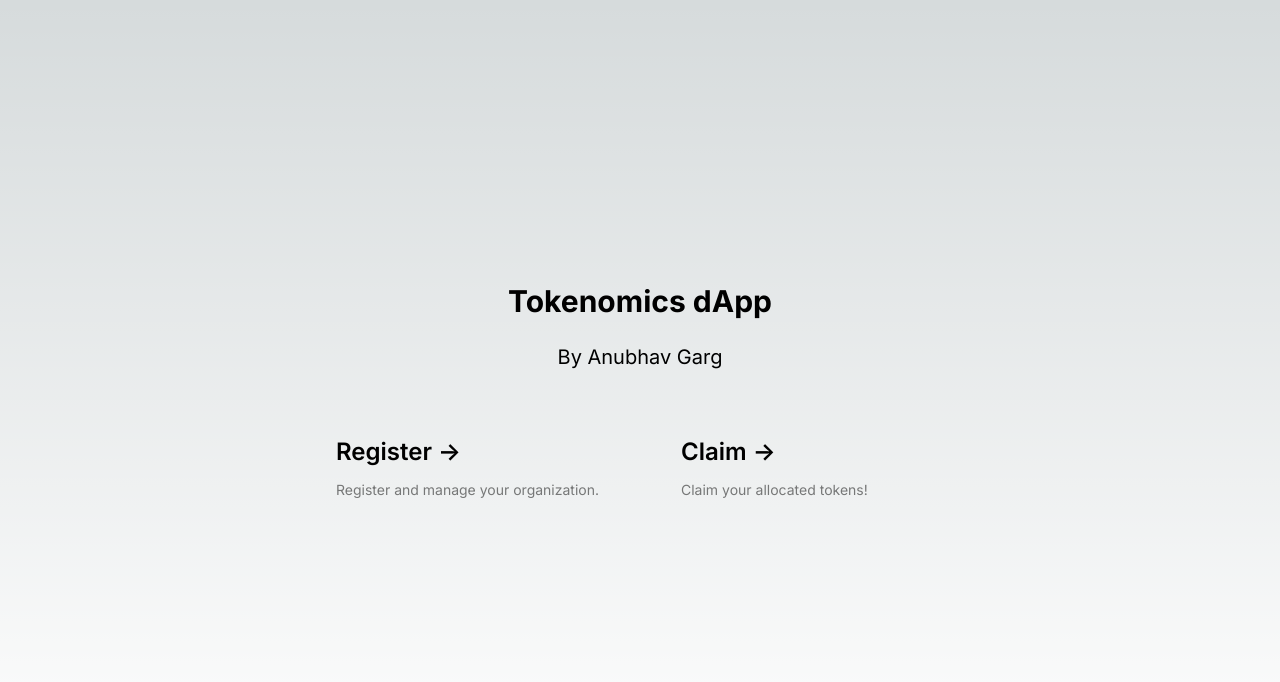
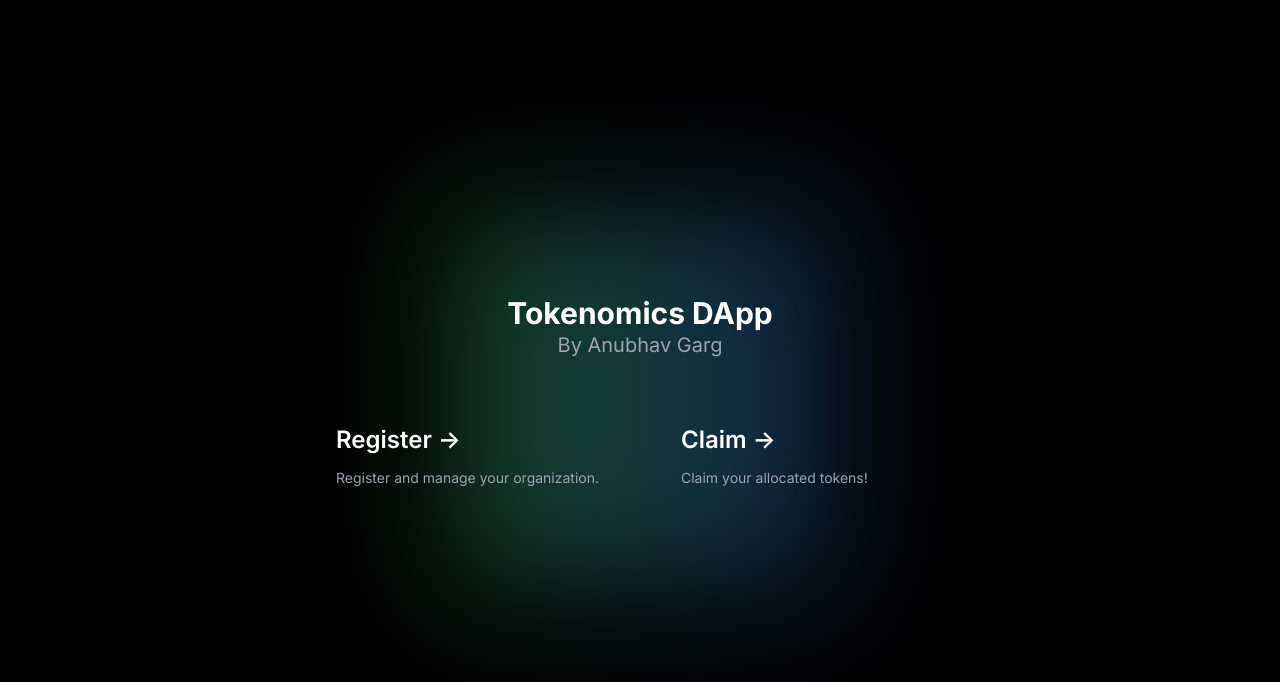
Before and after one commit to aanubhavv/Tokenomics-DApp, a Next.js app: page / in a window 1280 px wide. Shown: the top 682 px of the page. Built offline with nearby package versions, Linux system fonts and the light colour scheme.

Commit message:
Update index.js

```diff
--- a/src/pages/index.js
+++ b/src/pages/index.js
@@ -5,44 +5,49 @@ const inter = Inter({ subsets: ["latin"] });
 export default function Home() {
   return (
     <main
-      className={`flex min-h-screen flex-col items-center justify-center p-24 ${inter.className}`}
+      className={`relative flex min-h-screen flex-col items-center justify-center p-24 bg-black ${inter.className}`}
     >
-      <h1 className="text-3xl font-bold mb-6">Tokenomics dApp</h1>
-      <h2 className="text-xl mb-12">By Anubhav Garg</h2>
+      <div className="absolute inset-0 flex justify-center items-center">
+        <div className="absolute w-96 h-96 bg-gradient-to-r from-green-400 to-blue-500 opacity-30 blur-3xl"></div>
+      </div>
+      <h1 className="relative text-3xl font-bold text-white">Tokenomics DApp</h1>
+      <h2 className="relative text-xl mb-12 text-gray-400">By Anubhav Garg</h2>
 
       <div className="grid gap-10 grid-cols-1 sm:grid-cols-2">
         <a
           href="/admin"
-          className="group rounded-lg border border-transparent px-5 py-4 transition-colors hover:border-gray-300 hover:bg-gray-100 hover:dark:border-neutral-700 hover:dark:bg-neutral-800/30"
+          className="group relative rounded-lg border border-transparent px-5 py-4 transition-all duration-300 hover:border-blue-500 hover:bg-blue-900/30"
           target="_blank"
           rel="noopener noreferrer"
         >
-          <h2 className={`mb-3 text-2xl font-semibold`}>
+          <h2 className="mb-3 text-2xl font-semibold text-white group-hover:text-blue-500">
             Register{" "}
             <span className="inline-block transition-transform group-hover:translate-x-1 motion-reduce:transform-none">
               -&gt;
             </span>
           </h2>
-          <p className={`m-0 max-w-[30ch] text-sm opacity-50`}>
+          <p className="m-0 max-w-[30ch] text-sm text-gray-400">
             Register and manage your organization.
           </p>
+          <div className="absolute inset-0 rounded-lg bg-gradient-to-r from-blue-500 to-purple-600 opacity-0 group-hover:opacity-5 transition-opacity duration-300"></div>
         </a>
 
         <a
           href="/claim"
-          className="group rounded-lg border border-transparent px-5 py-4 transition-colors hover:border-gray-300 hover:bg-gray-100 hover:dark:border-neutral-700 hover:dark:bg-neutral-800/30"
+          className="group relative rounded-lg border border-transparent px-5 py-4 transition-all duration-300 hover:border-green-500 hover:bg-green-900/30"
           target="_blank"
           rel="noopener noreferrer"
         >
-          <h2 className={`mb-3 text-2xl font-semibold`}>
+          <h2 className="mb-3 text-2xl font-semibold text-white group-hover:text-green-500">
             Claim{" "}
             <span className="inline-block transition-transform group-hover:translate-x-1 motion-reduce:transform-none">
               -&gt;
             </span>
           </h2>
-          <p className={`m-0 max-w-[30ch] text-sm opacity-50`}>
+          <p className="m-0 max-w-[30ch] text-sm text-gray-400">
             Claim your allocated tokens!
           </p>
+          <div className="absolute inset-0 rounded-lg bg-gradient-to-r from-green-500 to-teal-600 opacity-0 group-hover:opacity-5 transition-opacity duration-300"></div>
         </a>
       </div>
     </main>
```
